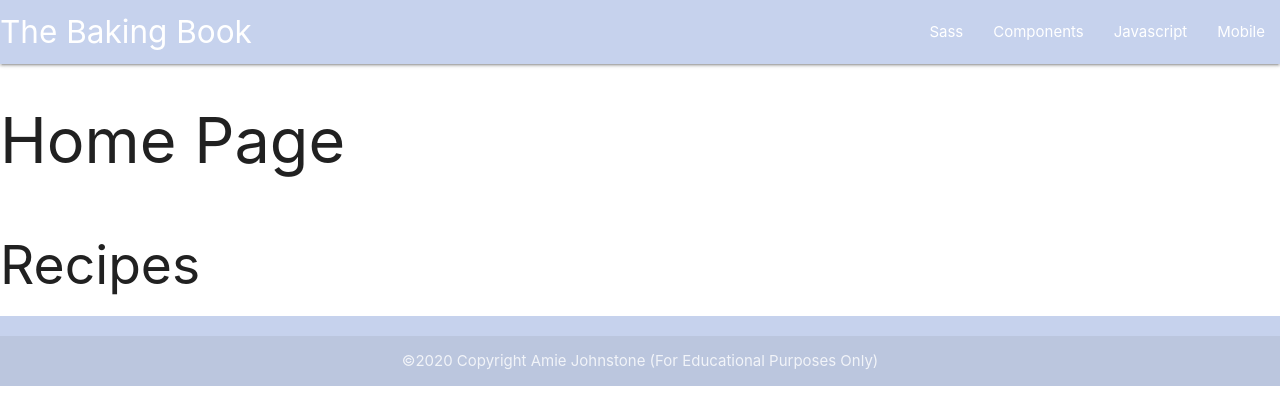
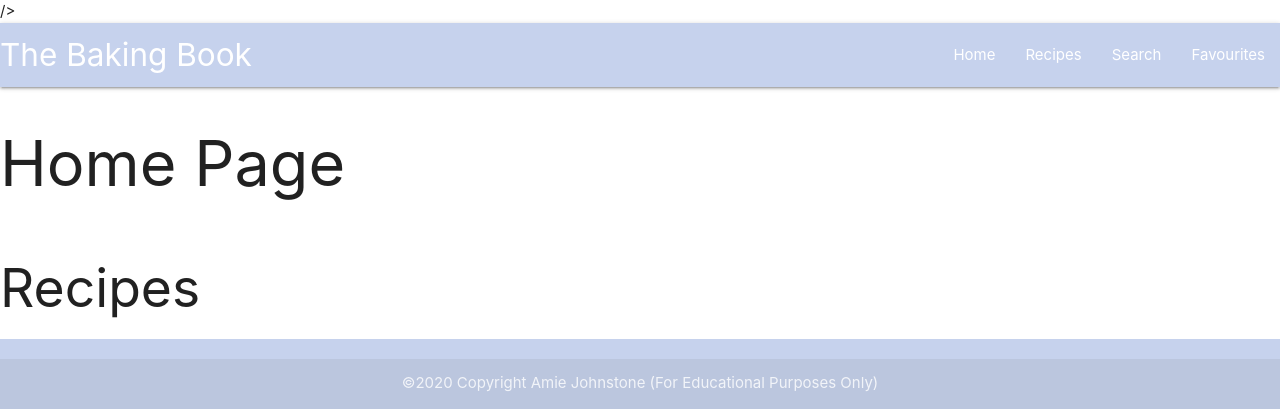
Before and after one commit to Amiejohnstone18/The_Baking_Book, a Flask app: page / in a window 1280 px wide. Shown: the top 420 px of the page. Run offline with Flask 2, Linux system fonts and the light colour scheme; data that the repository does not hold is empty; some libraries are stand-ins or nearby versions.

Commit message:
Added favicon image

```diff
--- a/static/js/script.js
+++ b/static/js/script.js
@@ -0,0 +1,3 @@
+$(document).ready(function(){
+    $('.sidenav').sidenav();
+  });
--- a/templates/base.html
+++ b/templates/base.html
@@ -1,17 +1,24 @@
 <!DOCTYPE html>
 <html lang="en">
+
 <head>
 	<meta charset="UTF-8">
 	<meta name="viewport" content="width=device-width, initial-scale=1.0">
 	<link rel="stylesheet" href="https://cdnjs.cloudflare.com/ajax/libs/font-awesome/5.15.1/css/all.min.css"
-        integrity="sha512-+4zCK9k+qNFUR5X+cKL9EIR+ZOhtIloNl9GIKS57V1MyNsYpYcUrUeQc9vNfzsWfV28IaLL3i96P9sdNyeRssA==" crossorigin="anonymous" type="text/css"/>
-    <link rel="stylesheet" href="https://cdnjs.cloudflare.com/ajax/libs/materialize/1.0.0/css/materialize.min.css" type="text/css">
+		integrity="sha512-+4zCK9k+qNFUR5X+cKL9EIR+ZOhtIloNl9GIKS57V1MyNsYpYcUrUeQc9vNfzsWfV28IaLL3i96P9sdNyeRssA=="
+		crossorigin="anonymous" type="text/css" />
+	<link rel="stylesheet" href="https://cdnjs.cloudflare.com/ajax/libs/materialize/1.0.0/css/materialize.min.css"
+		type="text/css">
 	<link rel="stylesheet" href="{{ url_for('static', filename='css/style.css') }}" type="text/css">
+     <link rel="shortcut icon" type="image/png" href="static/images/favicon.png">
+    />
 	{% block styles %}
 	{% endblock %}
 
 	<title>The Baking Book</title>
 </head>
+
+
 <body>
 
 	<header>
@@ -21,19 +28,20 @@
 				<a href="#!" class="brand-logo">The Baking Book</a>
 				<a href="#" data-target="mobile-demo" class="sidenav-trigger"><i class="fas fa-bars"></i></a>
 				<ul class="right hide-on-med-and-down">
-        <li><a href="sass.html">Sass</a></li>
-        <li><a href="badges.html">Components</a></li>
-        <li><a href="collapsible.html">Javascript</a></li>
-        <li><a href="mobile.html">Mobile</a></li>
+					<li><a href="#">Home</a></li>
+                    <li><a href="#">Recipes</a></li>
+                    <li><a href="#">Search</a></li>
+                    <li><a href="#">Favourites</a></li>
 				</ul>
 			</div>
 		</nav>
 		<!-- Mobile Nav Bar-->
 		<ul class="sidenav" id="mobile-demo">
-    <li><a href="sass.html">Sass</a></li>
-    <li><a href="badges.html">Components</a></li>
-    <li><a href="collapsible.html">Javascript</a></li>
-    <li><a href="mobile.html">Mobile</a></li>
+            <li><h3 class="center-align">The Baking Book</h3></li>
+			<li><a href="#">Home</a></li>
+            <li><a href="#">Recipes</a></li>
+            <li><a href="#">Search</a></li>
+            <li><a href="#">Favourites</a></li>
 		</ul>
 	</header>
 
@@ -50,12 +58,15 @@
 			</div>
 		</div>
 	</footer>
+
+
 	<!-- Script Tags -->
-<script
-  src="http://code.jquery.com/jquery-3.5.1.min.js" integrity="sha256-9/aliU8dGd2tb6OSsuzixeV4y/faTqgFtohetphbbj0=" crossorigin="anonymous"></script>
+	<script src="http://code.jquery.com/jquery-3.5.1.min.js"
+		integrity="sha256-9/aliU8dGd2tb6OSsuzixeV4y/faTqgFtohetphbbj0=" crossorigin="anonymous"></script>
 	<script src="https://cdnjs.cloudflare.com/ajax/libs/materialize/1.0.0/js/materialize.min.js"></script>
 	<script src="{{ url_for('static', filename='js/script.js') }}"></script>
 	{% block scripts %}
 	{% endblock %}
 </body>
+
 </html>
--- a/templates/recipes.html
+++ b/templates/recipes.html
@@ -1,8 +1,8 @@
 {% extends "base.html" %}
 {% block content %}
 
-    <h2>Recipes</h2>
-     {% for recipes in recipes %}
+<h2>Recipes</h2>
+{% for recipes in recipes %}
         {{ recipes.name }}<br>
         {{ recipes.image_url }}<br>
         {{ recipes.author }}<br>
```
Also changed, not shown: static/images/favicon.png (added). Lines whose indentation alone changed are shown as unchanged.
